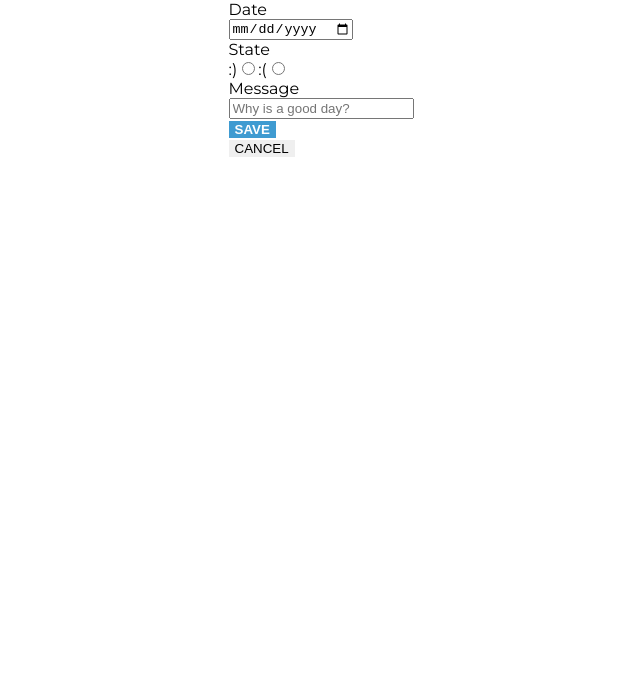
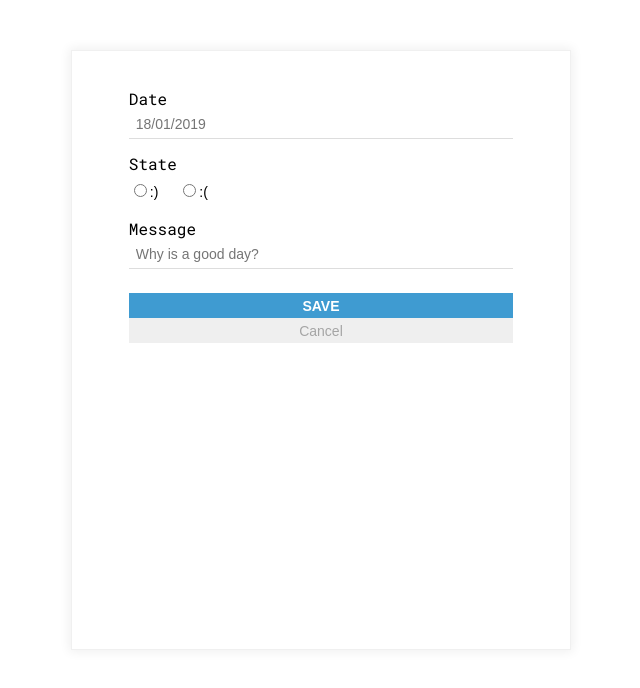
Before and after one commit to trizgb/f-online-life-calendar-trizgb, a React (Create React App) app: page /#/edit in a window 1280 px wide. Shown: the top 688 px of the page, without its empty margins (319-959 px from the left). Built offline with nearby package versions, Linux system fonts and the light colour scheme.

Commit message:
Styles added to main and edit views

```diff
--- a/public/index.html
+++ b/public/index.html
@@ -1,42 +1,19 @@
 <!DOCTYPE html>
 <html lang="en">
+
 <head>
   <meta charset="utf-8" />
   <link rel="shortcut icon" href="%PUBLIC_URL%/favicon.ico" />
-    <meta
-      name="viewport"
-      content="width=device-width, initial-scale=1, shrink-to-fit=no"
-    />
+  <meta name="viewport" content="width=device-width, initial-scale=1, shrink-to-fit=no" />
   <meta name="theme-color" content="#000000" />
-    <!--
-      manifest.json provides metadata used when your web app is installed on a
-      user's mobile device or desktop. See https://developers.google.com/web/fundamentals/web-app-manifest/
-    -->
   <link rel="manifest" href="%PUBLIC_URL%/manifest.json" />
-    <link href="https://fonts.googleapis.com/css?family=Montserrat" rel="stylesheet">
-    <!--
-      Notice the use of %PUBLIC_URL% in the tags above.
-      It will be replaced with the URL of the `public` folder during the build.
-      Only files inside the `public` folder can be referenced from the HTML.
-
-      Unlike "/favicon.ico" or "favicon.ico", "%PUBLIC_URL%/favicon.ico" will
-      work correctly both with client-side routing and a non-root public URL.
-      Learn how to configure a non-root public URL by running `npm run build`.
-    -->
+  <link href="https://fonts.googleapis.com/css?family=Roboto+Mono" rel="stylesheet">
   <title>Life Calendar</title>
 </head>
+
 <body>
   <noscript>You need to enable JavaScript to run this app.</noscript>
   <div id="root"></div>
-    <!--
-      This HTML file is a template.
-      If you open it directly in the browser, you will see an empty page.
+</body>
 
-      You can add webfonts, meta tags, or analytics to this file.
-      The build step will place the bundled scripts into the <body> tag.
-
-      To begin the development, run `npm start` or `yarn start`.
-      To create a production bundle, use `npm run build` or `yarn build`.
-    -->
-  </body>
 </html>
--- a/src/App.scss
+++ b/src/App.scss
@@ -1,87 +1,19 @@
 .app {
   margin: 0;
-  background-color: white;
-  font-family: 'Montserrat', sans-serif;
+  background-color: #ffffff;
+  font-family: 'Roboto Mono', monospace;
 }
 
 .app__header {}
 
 .app__footer {}
 
+a {
+  text-decoration: none;
+}
 
 //>> Main Component
-.app__main {
-  display: flex;
-  justify-content: center;
-  align-items: center;
-}
-
-.app__calendar {}
-
-.add__button {
-  background-color: #3f9bd1;
-  font-weight: bold;
-
-}
-
-.calendar__container {}
-
+@import './styles/main';
 
 //>> Edit Component
-.app__form-container {
-  display: flex;
-  justify-content: center;
-  align-items: center;
-}
-
-.app__form {
-}
-
-.app__form-date {
-}
-
-.date-title {}
-
-.date-field {
-  display: block;
-}
-
-.app__form-state {}
-
-.state-title {}
-
-.radio-container {
-  display: block;
-}
-
-.state-happy {}
-
-.state-sad {}
-
-.app__form-message {}
-
-.message-title {}
-
-.message-field {
-  display: block;
-}
-
-.form__buttons {
-  display: flex;
-  flex-direction: column;
-}
-
-.button {
-  text-transform: uppercase;
-  border: none;
-  outline: none;
-  cursor: pointer;
-}
-
-.button-save {
-  background-color: #3f9bd1;
-  color: white;
-  font-weight: bold;
-}
-
-.button-cancel {}
+@import './styles/edit';
--- a/src/components/Edit.js
+++ b/src/components/Edit.js
@@ -11,22 +11,22 @@ class Edit extends Component {
         <form action="" className="app__form">
           <div className="app__form-date">
             <label htmlFor="date" className="date-title">Date</label>
-            <input type="date" className="date-field" id="date" data-field="date" onClick={handleEdit} />
+            <input type="text" className="date-field" id="date" data-field="date" placeholder="18/01/2019" onKeyUp={handleEdit} />
           </div>
           <div className="app__form-state">
             <label htmlFor="state" className="state-title">State</label>
-            <div className="radio-container">
-              <label htmlFor="" className="state-happy" >:)
-            <input type="radio" name="mood" value=":)" data-field="mood" onClick={handleEdit} />
+            <div className="radio__container">
+              <label htmlFor="happy" className="label-happy" >
+                <input className="radio radio--happy" id="happy" type="radio" name="mood" value=":)" data-field="mood" onClick={handleEdit} />:)
               </label>
-              <label htmlFor="sad" className="state-sad"  >:(
-            <input type="radio" id="sad" name="mood" value=":(" data-field="mood" onClick={handleEdit} />
+              <label htmlFor="sad" className="label-sad"  >
+                <input className="radio radio--sad" id="sad" type="radio" name="mood" value=":(" data-field="mood" onClick={handleEdit} />:(
               </label>
             </div>
           </div>
           <div className="app__form-message">
-            <label htmlFor="" className="message-title">Message</label>
-            <input type="text" className="message-field" onKeyUp={handleEdit} data-field="message" placeholder="Why is a good day?" />
+            <label htmlFor="message" className="message-title">Message</label>
+            <input className="message-field" id="message" type="text" onKeyUp={handleEdit} data-field="message" placeholder="Why is a good day?" />
           </div>
           <div className="form__buttons">
             <Link to="/">
--- a/src/components/Main.js
+++ b/src/components/Main.js
@@ -4,7 +4,7 @@ import { Link } from 'react-router-dom';
 
 class Main extends Component {
   render() {
-    const { paintSavedMood }  = this.props;
+    const { paintSavedMood } = this.props;
 
     return (
       <main className="app__main">
@@ -16,9 +16,15 @@ class Main extends Component {
             <ul className="mood__list">
               {paintSavedMood.map((item, index) => {
                 if (item === ':)') {
-                  return (<li className="mood__list-item item--happy" key={index}>{item}</li>)
+                  return (
+                    <li className="mood__list-item item--happy" key={index}>
+                      <p className="mood__text text--happy">{item}</p>
+                    </li>)
                 } else {
-                  return (<li className="mood__list-item item--sad" key={index}>{item}</li>)
+                  return (
+                    <li className="mood__list-item item--sad" key={index}>
+                      <p className="mood__text text--sad">{item}</p>
+                    </li>)
                 }
               })}
             </ul>
--- /dev/null
+++ b/src/styles/_edit.scss
@@ -0,0 +1,111 @@
+.app__form-container {
+  margin: 50px auto;
+  box-sizing: border-box;
+  width: 300px;
+  height: 500px;
+  border: 1px solid #f0f0f0;
+  box-shadow: 0px 0px 10px 2px #f0f0f0;
+  display: flex;
+  justify-content: center;
+
+  @media all and (min-width: 768px) {
+    width: 500px;
+    height: 600px;
+  }
+}
+
+.app__form {
+  margin: 30px 0;
+  width: 80%;
+}
+
+.app__form-date {
+  padding: 7px;
+}
+
+.date-field {
+  box-sizing: border-box;
+	outline: none;
+	display: block;
+	width: 100%;
+	padding: 7px;
+	border: none;
+	border-bottom: 1px solid #ddd;
+	background: transparent;
+  font-size: 14px;
+  font-family: Arial, Helvetica, sans-serif;
+  height: 30px;
+}
+
+.app__form-state {
+  padding: 7px;
+}
+
+.radio__container {
+  height: 30px;
+  box-sizing: border-box;
+	outline: none;
+	display: block;
+	width: 100%;
+	padding: 7px;
+	border: none;
+	background: transparent;
+  font-size: 14px;
+  font-family: Arial, Helvetica, sans-serif;
+  padding-left: 0;
+}
+
+.radio {
+  // appearance: checkbox;
+}
+
+.label-sad {
+  margin-left: 20px;
+}
+
+.app__form-message {
+  padding: 7px;
+}
+
+.message-field {
+  box-sizing: border-box;
+	outline: none;
+	display: block;
+	width: 100%;
+	padding: 7px;
+	border: none;
+	border-bottom: 1px solid #ddd;
+	background: transparent;
+  font-size: 14px;
+  font-family: Arial, Helvetica, sans-serif;
+  height: 30px;
+}
+
+.form__buttons {
+  display: flex;
+  flex-direction: column;
+  margin-top: 10px;
+  padding: 7px;
+}
+
+.button {
+  width: 100%;
+  height: 25px;
+  text-transform: uppercase;
+  border: none;
+  outline: none;
+  cursor: pointer;
+  font-size: 14px;
+}
+
+.button-save {
+  background-color: #3f9bd1;
+  border: 1px solid #3f9bd1;
+  color: #ffffff;
+  font-weight: bold;
+}
+
+.button-cancel {
+  text-transform: capitalize;
+  color: #a5a5a5;
+}
--- /dev/null
+++ b/src/styles/_main.scss
@@ -0,0 +1,79 @@
+.app__main {
+  display: flex;
+  flex-direction: column;
+  justify-content: center;
+  align-items: center;
+}
+
+.app__calendar {
+  margin: 50px auto;
+  box-sizing: border-box;
+  width: 300px;
+  height: 500px;
+  border: 1px solid #f0f0f0;
+  box-shadow: 0px 0px 10px 2px #f0f0f0;
+
+  @media all and (min-width: 768px) {
+    width: 500px;
+    height: 600px;
+  }
+}
+
+.add__button {
+  background-color: #3f9bd1;
+  border: 1px solid #3f9bd1;
+  font-weight: bold;
+  width: 100%;
+  height: 50px;
+  font-size: 40px;
+  color: #ffffff;
+  padding: 0;
+  margin: 0;
+  border: none;
+  outline: none;
+  cursor: pointer;
+}
+
+.add__button:hover {
+  background-color: #45abe6;
+}
+
+.calendar__container {
+  margin: 30px 15px;
+}
+
+.mood__list {
+  list-style: none;
+  margin: 0;
+  padding: 0;
+  display: grid;
+  grid-template-columns: repeat(auto-fill, 50px);
+  grid-column-gap: 15px;
+  grid-row-gap: 15px;
+  justify-content: center;
+}
+
+.mood__list-item {
+  height: 50px;
+  width: 50px;
+  border-radius: 100px;
+  display: grid;
+  display: flex;
+  justify-content: center;
+  align-items: center;
+}
+
+.item--happy {
+  background-color: #ffce00;
+  color: #000000;
+}
+
+.item--sad {
+  background-color: #ff532c;
+  color: #ffffff;
+}
+
+.mood__text {
+  font-weight: bold;
+  font-size: 25px;
+}
```
Also changed, not shown: 12 other files (tests, documents, lock files or other folders). Lines whose indentation alone changed are shown as unchanged.
